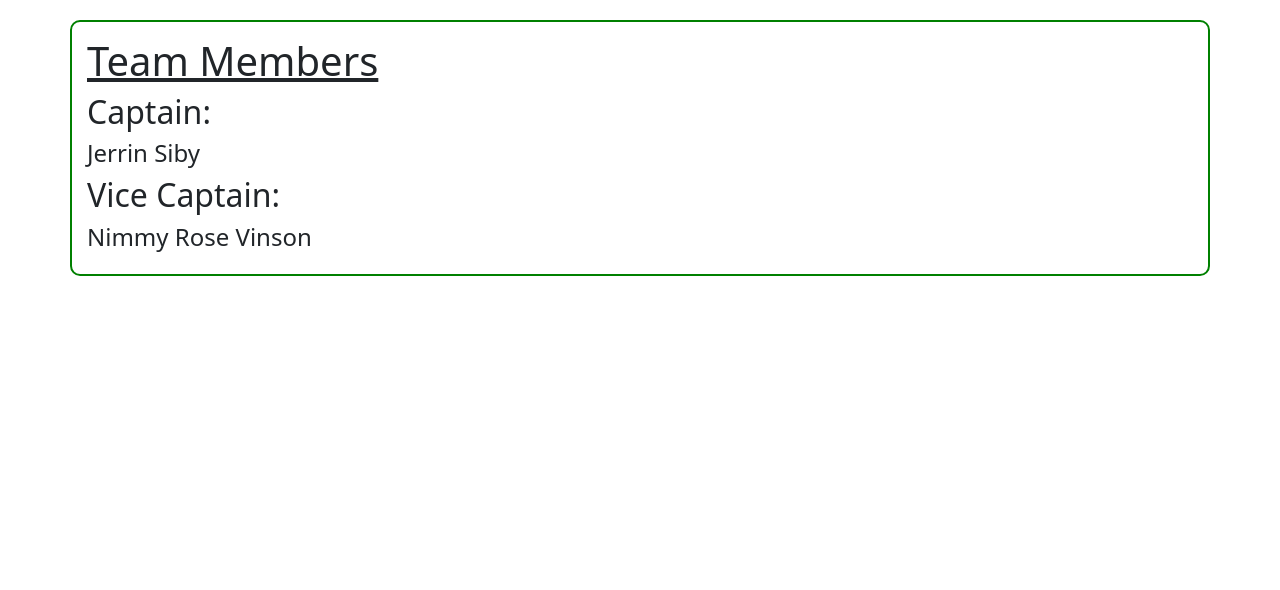
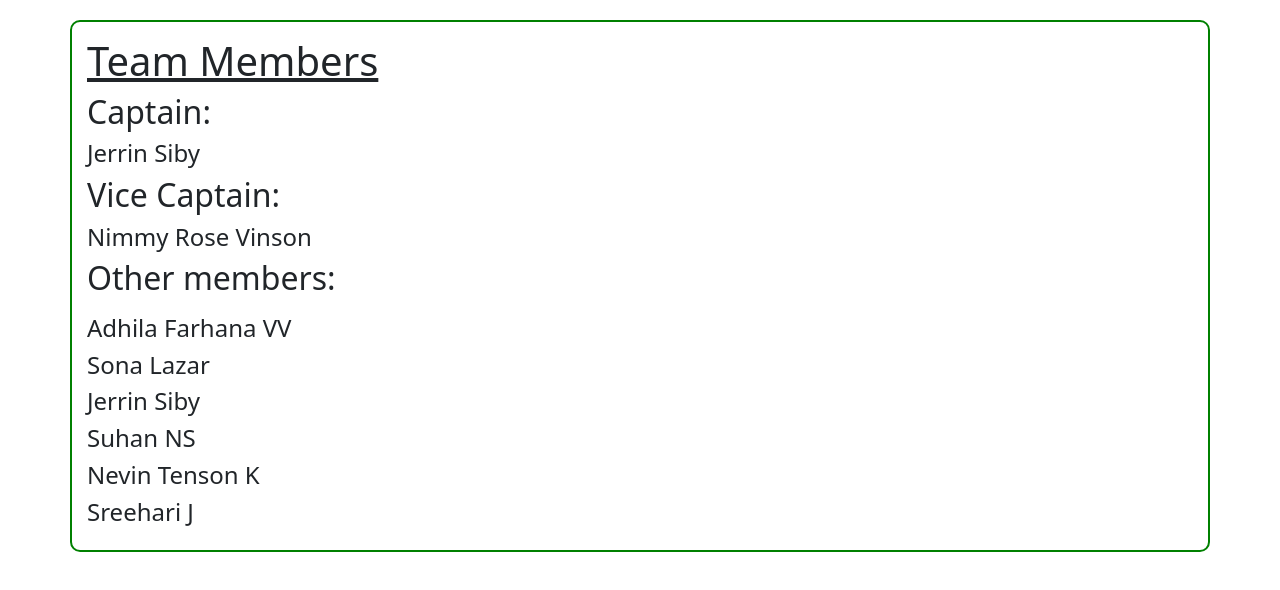
Before and after one commit to Nevin10son/apex, a plain HTML site: page index.html in a window 1280 px wide. Shown: the part 90-680 px from the top of the page. Drawn offline with nearby package versions, Linux system fonts and the light colour scheme; files whose address does not match are found by name.

Commit message:
Fourth push

```diff
--- a/index.html
+++ b/index.html
@@ -43,6 +43,16 @@
 
             <h2>Vice Captain:</h2>
             <h4>Nimmy Rose Vinson</h4>
+
+            <h2>Other members:</h2>
+            <h4></h4>
+            <h4>Adhila Farhana VV</h4>
+            <h4>Sona Lazar</h4>
+            <h4>Jerrin Siby</h4>
+            <h4>Suhan NS</h4>
+            <h4>Nevin Tenson K</h4>
+            <h4>Sreehari J</h4>
+
         </div>
     </div>
     <script
```
